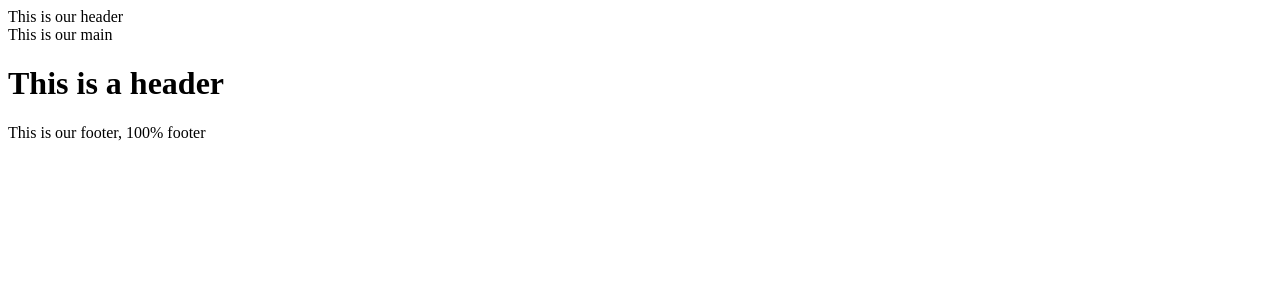
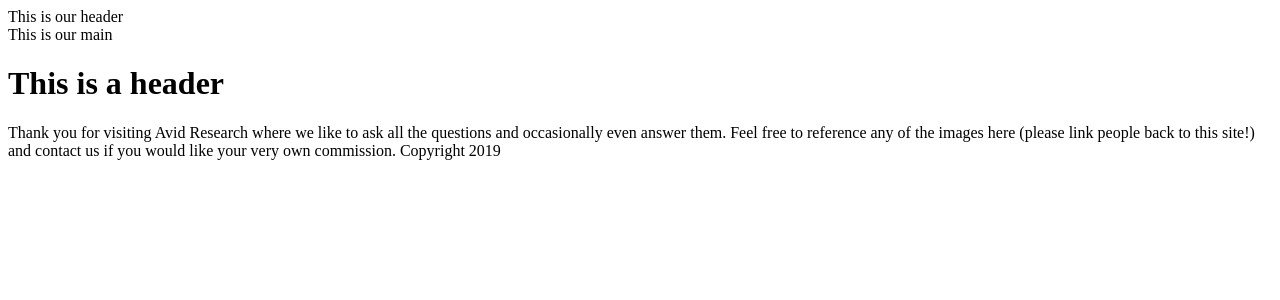
Before and after one commit to amtrav42/avidResearchReact, a React app: page / in a window 1280 px wide. Shown: the top 300 px of the page. Built offline with nearby package versions, Linux system fonts and the light colour scheme.

Commit message:
added copyright year js in footer

```diff
--- a/src/components/Footer/index.jsx
+++ b/src/components/Footer/index.jsx
@@ -2,8 +2,14 @@ import React, { Component } from "react";
 
 class Footer extends Component {
   render(){
+    const d = new Date();
+    const n = d.getFullYear();
     return (
-      <footer>This is our footer, 100% footer</footer>
+      <footer>
+        {`Thank you for visiting Avid Research where we like to ask all the questions and occasionally even answer them.
+        Feel free to reference any of the images here (please link people back to this site!) and contact us if you would like your very own commission.
+        Copyright ${n}`}
+      </footer>
     );
   }
 }
```
